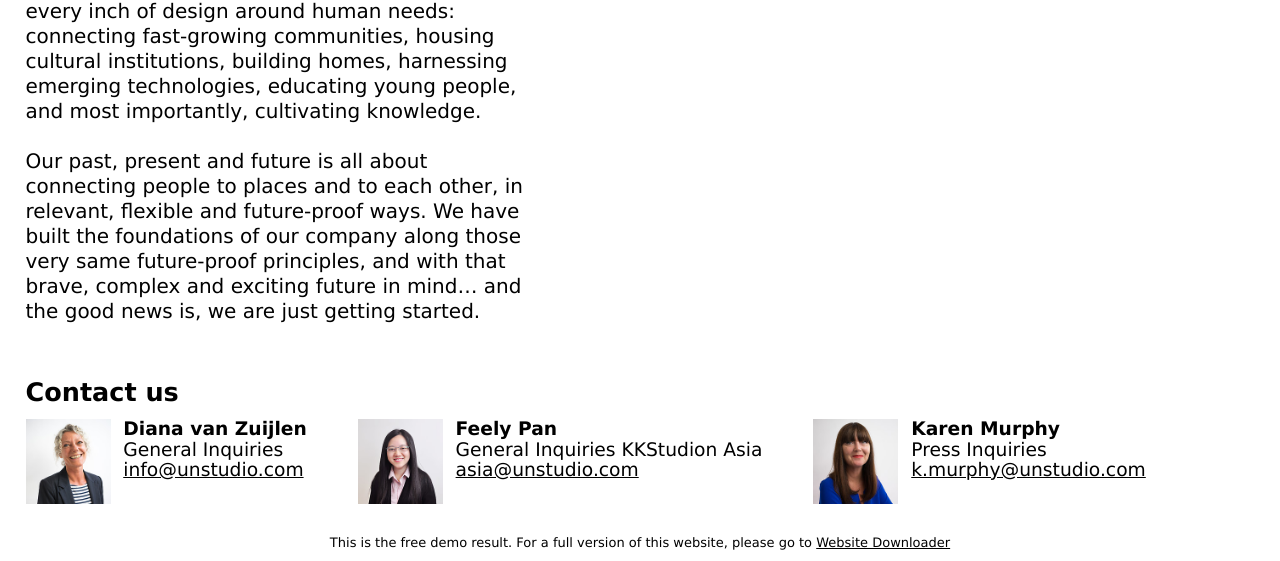
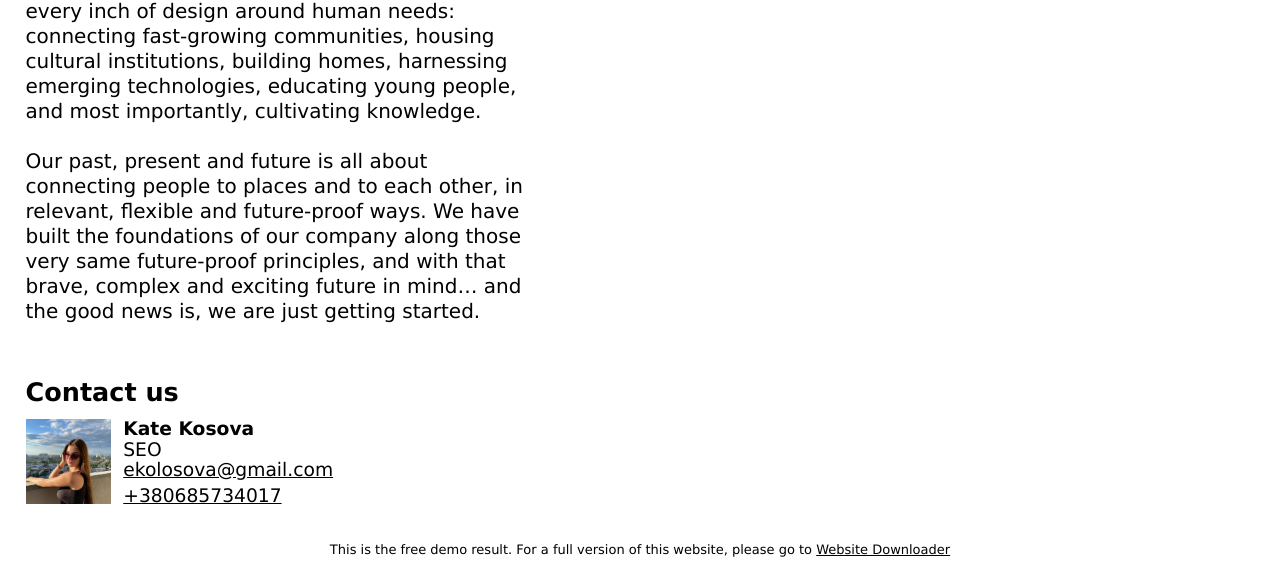
Before and after one commit to sashokpilipok7/kate-website, a plain HTML site: page index.html in a window 1280 px wide. Shown: the part 6810-7371 px from the top of the page. Drawn offline with Linux system fonts and the light colour scheme; some packages are replaced by stand-ins of ours; no server answers; a script that the page names is missing.

Commit message:
fix: contact info

```diff
--- a/index.html
+++ b/index.html
@@ -419,15 +419,15 @@ Architects: unstudio_architecture
                     <h4>Contact us</h4>
                     <div class="home-about__contact">
                             <div class="home-about__contact__wrapper" >
-                                <div class="home-about__img" style="background-image: url('image/2018/10/10/diana_dsc00161_3.jpg-mediaclass-contact.e4e2f65dc065951f299da9340d9409d7d689fbfa-.jpg');"></div>
+                                <div class="home-about__img" style="background-image: url('image/2023/2/ava-kate.jpg');"></div>
                                 <address>
-                                    <strong>Diana van Zuijlen</strong><br \>
-                                            General Inquiries
-                                        <a href="mailto:info@unstudio.com">info@unstudio.com</a>
-                                        <a href="tel:"></a>
+                                    <strong>Kate Kosova</strong><br \>
+                                            SEO
+                                        <a href="mailto:ekolosova@gmail.com">ekolosova@gmail.com</a>
+                                        <a href="tel:+380685734017">+380685734017</a>
                                 </address>
                             </div>
-                            <div class="home-about__contact__wrapper" >
+                            <!-- <div class="home-about__contact__wrapper" >
                                 <div class="home-about__img" style="background-image: url('image/2017/4/26/img_5035_selected.jpg---crop--766-539--mediaclass-contact.e4e2f65dc065951f299da9340d9409d7d689fbfa--A58C4D29D405B7BA1C6659015D8489EA-.jpg');"></div>
                                 <address>
                                     <strong>Feely Pan</strong><br \>
@@ -444,7 +444,7 @@ Architects: unstudio_architecture
                                         <a href="mailto:k.murphy@unstudio.com">k.murphy@unstudio.com</a>
                                         <a href="tel:"></a>
                                 </address>
-                            </div>
+                            </div> -->
                     </div>
             </div>
         </div>
```
Also changed, not shown: image/2023/2/ava-kate.jpg (added).
